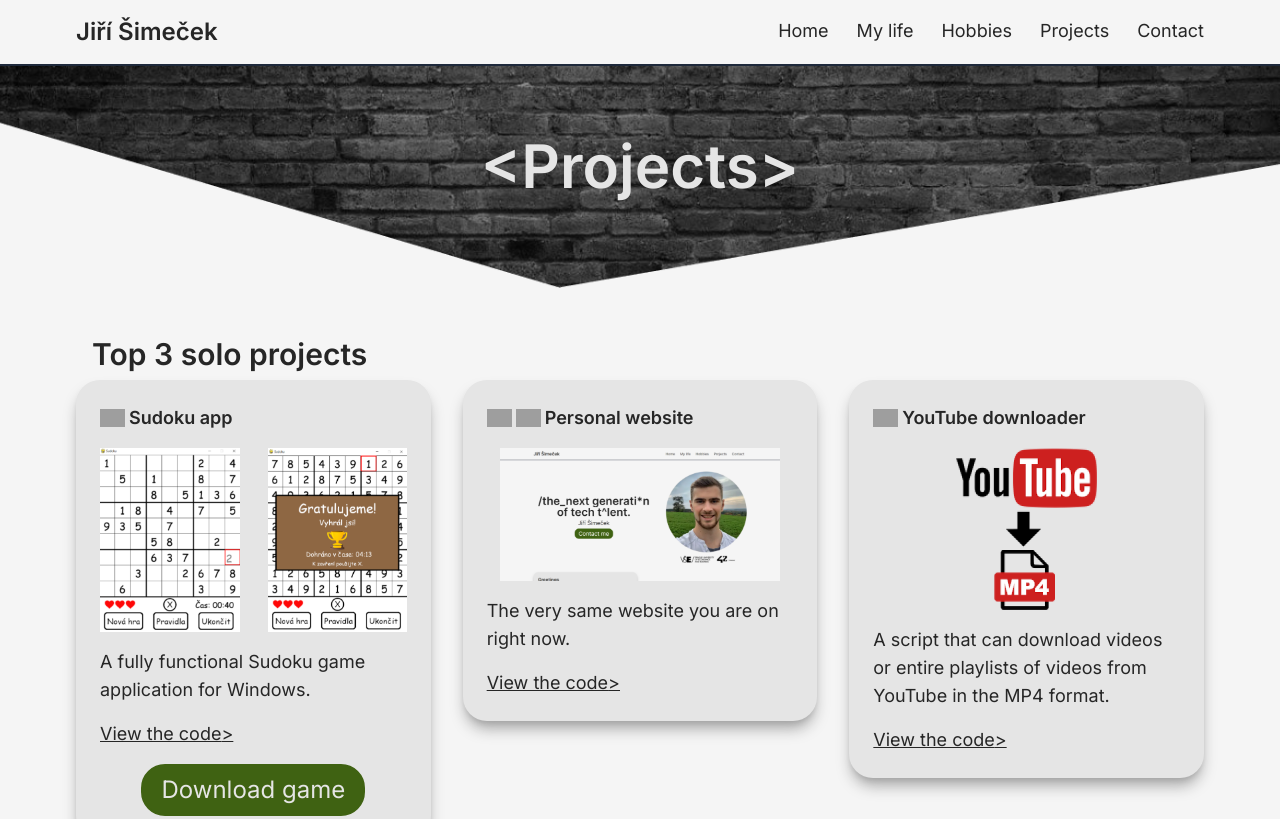
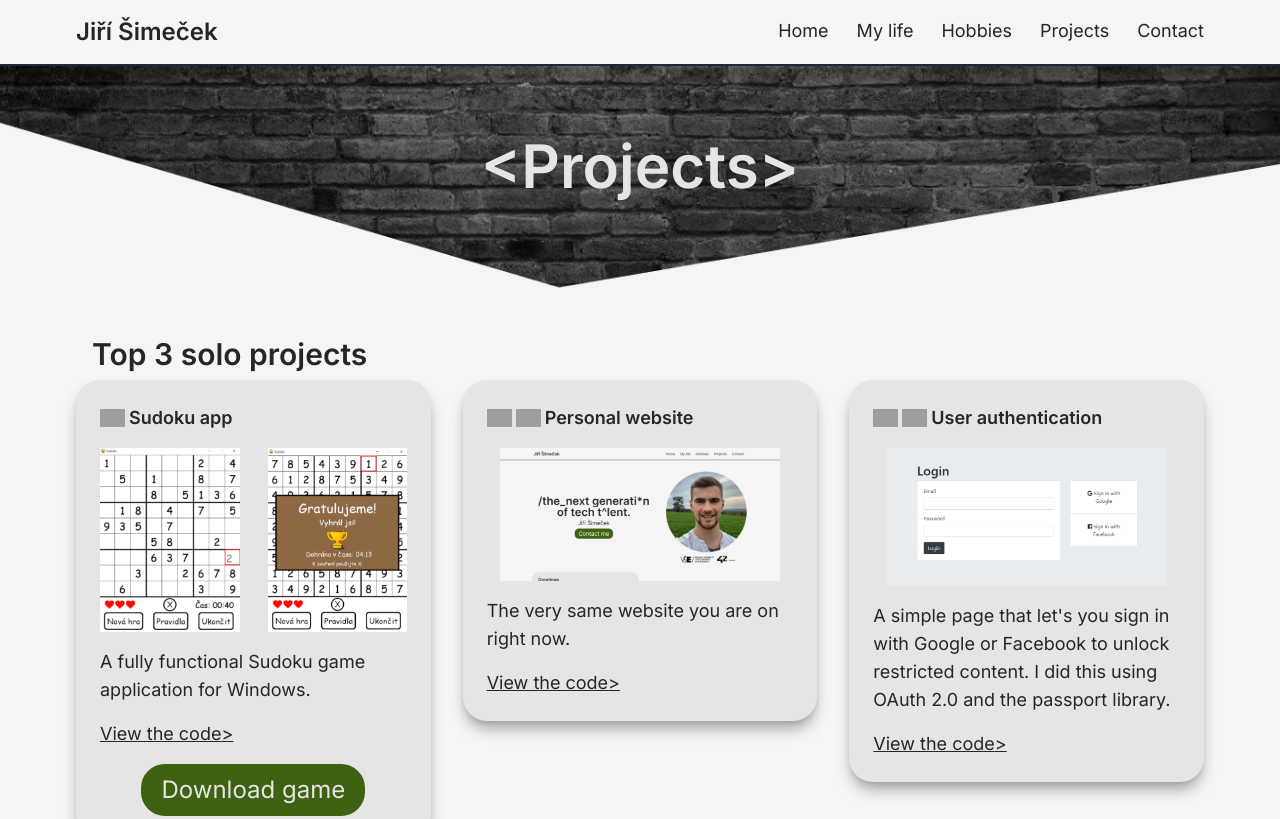
Before and after one commit to jirulak02/personal-website, a Next.js app: page /projects in a window 1280 px wide. Shown: the top 819 px of the page. Built offline with nearby package versions, Linux system fonts and the light colour scheme; grey boxes are pictures that could not be loaded.

Commit message:
change ytb to user auth

```diff
--- a/components/ProjectsPage/SoloProjects.tsx
+++ b/components/ProjectsPage/SoloProjects.tsx
@@ -63,7 +63,7 @@ export default function SoloProjects() {
 							src="https://cdn.jsdelivr.net/gh/devicons/devicon/icons/nextjs/nextjs-original.svg"
 							width="25"
 							height="25"
-							alt="Nextjs language logo"
+							alt="Nextjs logo"
 						/>
 						<Image
 							src="https://cdn.jsdelivr.net/gh/devicons/devicon/icons/typescript/typescript-original.svg"
@@ -97,28 +97,35 @@ export default function SoloProjects() {
 				<Card className="max-w-sm mx-auto">
 					<div className="flex items-center space-x-1">
 						<Image
-							src="https://cdn.jsdelivr.net/gh/devicons/devicon/icons/python/python-original.svg"
+							src="https://cdn.jsdelivr.net/gh/devicons/devicon/icons/express/express-original.svg"
 							width="25"
 							height="25"
-							alt="Python language logo"
+							alt="Expressjs logo"
 						/>
-						<h4>YouTube downloader</h4>
+						<Image
+							src="https://cdn.jsdelivr.net/gh/devicons/devicon/icons/nodejs/nodejs-original.svg"
+							width="25"
+							height="25"
+							alt="Nodejs logo"
+						/>
+						<h4>User authentication</h4>
 					</div>
 					<div className="flex justify-center">
 						<Image
-							style={{ width: "141px" }}
-							src="/ProjectsPage/Ytb.png"
-							width="432"
-							height="486"
-							alt="YouTube to MP4"
+							style={{ width: "280px" }}
+							src="/ProjectsPage/Signin.png"
+							width="840"
+							height="415"
+							alt="Login screen with google and facebook options"
 						/>
 					</div>
 					<p className="pb-4">
-						A script that can download videos or entire playlists of
-						videos from YouTube in the MP4 format.
+						A simple page that let's you sign in with Google or
+						Facebook to unlock restricted content. I did this using
+						OAuth 2.0 and the passport library.
 					</p>
 					<a
-						href="https://github.com/jirulak02/YouTube-downloader"
+						href="https://github.com/jirulak02/WebDev-course/tree/main/Security"
 						className="underline"
 						target="_blank"
 						rel="noopener noreferrer"
```
Also changed, not shown: public/ProjectsPage/Signin.png (added), public/ProjectsPage/Ytb.png (deleted).
